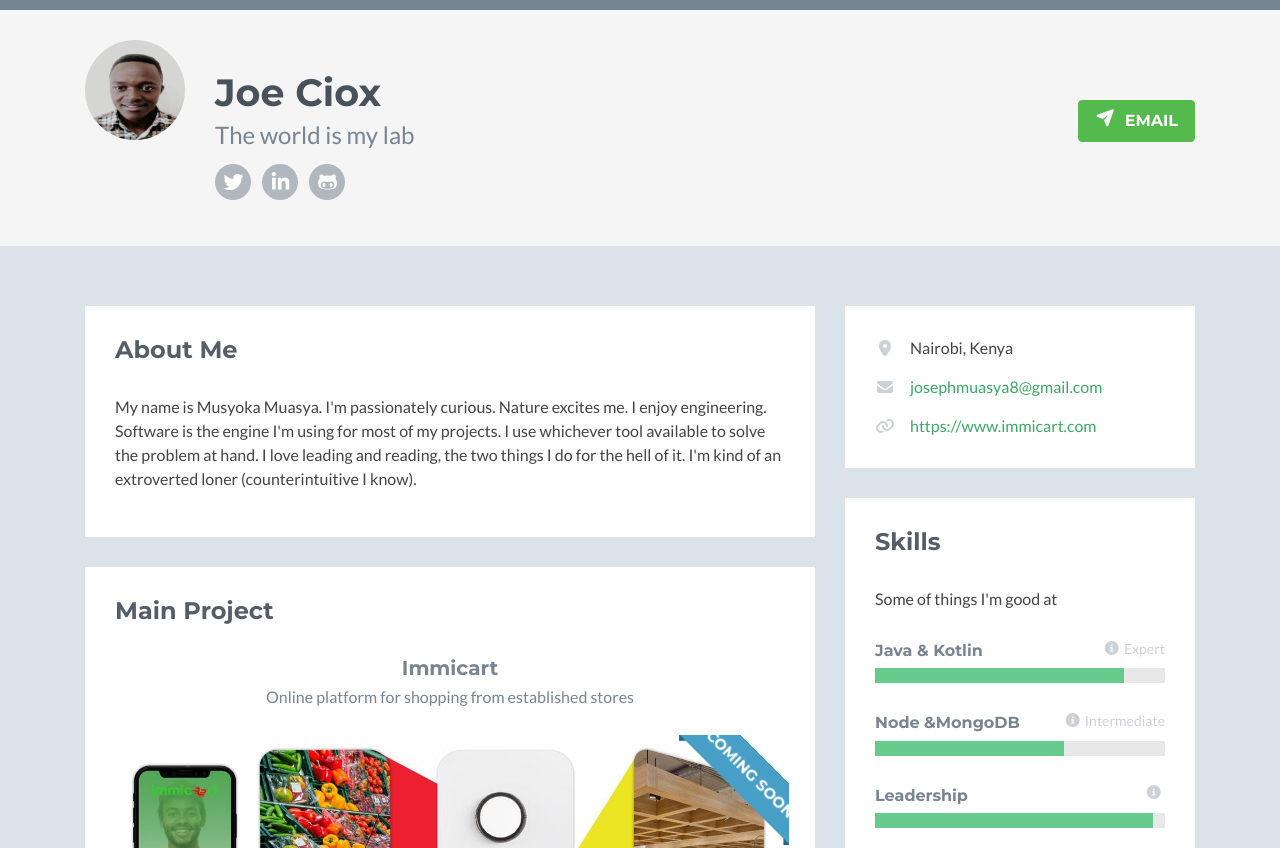
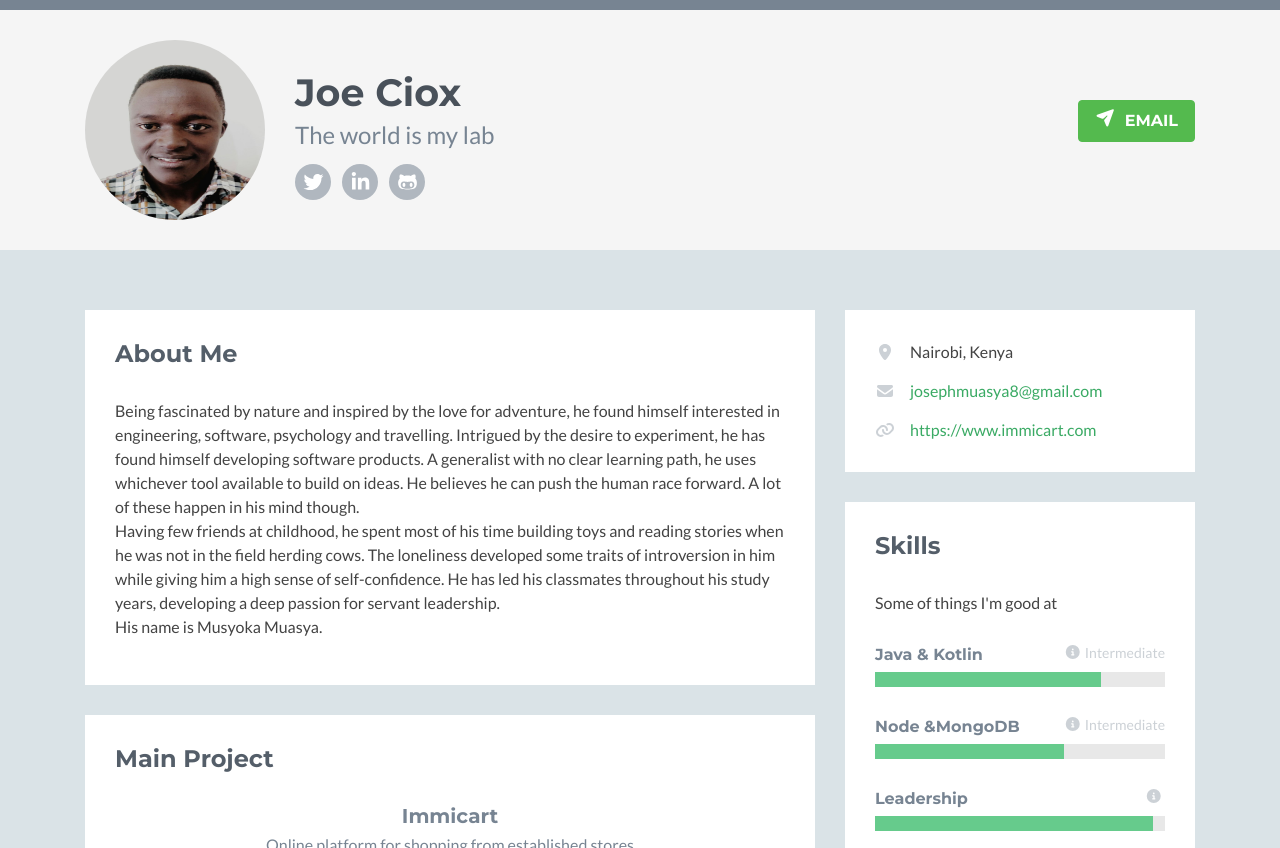
Before and after one commit to musyokamuasya/musyokamuasya.github.io, a plain HTML site: page index.html in a window 1280 px wide. Shown: the top 848 px of the page. Drawn offline with nearby package versions, Linux system fonts and the light colour scheme; no server answers; a script that the page names is missing; some icons are missing.

Commit message:
Maintaining site, update on Bio

```diff
--- a/assets/css/styles.css
+++ b/assets/css/styles.css
@@ -130,8 +130,8 @@ a.dotted-link:hover {
 .header .profile-image {
   margin-right: 30px;
   position: relative;
-  width: 100px;
-  height: 100px;
+  width: 180px;
+  height: 180px;
   border-radius: 50%;
   overflow: hidden
 }
--- a/index.html
+++ b/index.html
@@ -57,7 +57,9 @@
                     <div class="section-inner">
                         <h2 class="heading">About Me</h2>
                         <div class="content">
-                            <p>My name is Musyoka Muasya. I'm passionately curious. Nature excites me. I enjoy engineering. Software is the engine I'm using for most of my projects. I use whichever tool available to solve the problem at hand. I love leading and reading, the two things I do for the hell of it. I'm kind of an extroverted loner (counterintuitive I know). </p>
+                            <p>Being fascinated by nature and inspired by the love for adventure, he found himself interested in engineering, software, psychology and travelling. Intrigued by the desire to experiment, he has found himself developing software products. A generalist with no clear learning path, he uses whichever tool available to build on ideas. He believes he can push the human race forward. A lot of these happen in his mind though. <br>
+                            Having few friends at childhood, he spent most of his time building toys and reading stories when he was not in the field herding cows. The loneliness developed some traits of introversion in him while giving him a high sense of self-confidence. He has led his classmates throughout his study years, developing a deep passion for servant leadership.<br>
+                            His name is Musyoka Muasya.  </p>
 
                         </div><!--//content-->
                     </div><!--//section-inner-->
@@ -97,8 +99,8 @@
                         <h2 class="heading">Work Experience</h2>
                         <div class="content">
                             <div class="item">
-                                <h3 class="title">Co-Founder &amp; President-<span class="place"><a href="https://www.immicart.com"> Immicart Inc.</a></span> <span class="year">(2019 - Present)</span></h3>
-                                <p>I have been working with a team of talented young guys to bring the Immicart to you. </p>
+                                <h3 class="title">Co-Founder &amp; President<span class="place"><a href="https://www.immicart.com"> <br>Immicart Inc. </a></span> <span class="year">(2019 - Present)</span></h3>
+                                <p> <br> Working with some nerds to bring Immicart to you </p>
                             </div><!--//item-->
 
                         </div><!--//content-->
@@ -106,7 +108,7 @@
                 </section><!--//section-->
                 <section class="github section">
                     <div class="section-inner">
-                        <h2 class="heading">My GitHub</h2>
+                        <h2 class="heading">GitHub</h2>
 
                         <div id="github-graph" class="github-graph">
 
@@ -145,9 +147,9 @@
                             <div class="skillset">
 
                                 <div class="item">
-                                    <h3 class="level-title">Java &amp; Kotlin<span class="level-label" data-toggle="tooltip" data-placement="left" data-animation="true" title="Used for builing android native applications."><i class="fas fa-info-circle"></i>Expert</span></h3>
+                                    <h3 class="level-title">Java &amp; Kotlin<span class="level-label" data-toggle="tooltip" data-placement="left" data-animation="true" title="Used for builing android native applications."><i class="fas fa-info-circle"></i>Intermediate</span></h3>
                                     <div class="level-bar">
-                                        <div class="level-bar-inner" data-level="86%">
+                                        <div class="level-bar-inner" data-level="78%">
                                         </div>
                                     </div><!--//level-bar-->
                                 </div><!--//item-->
```
